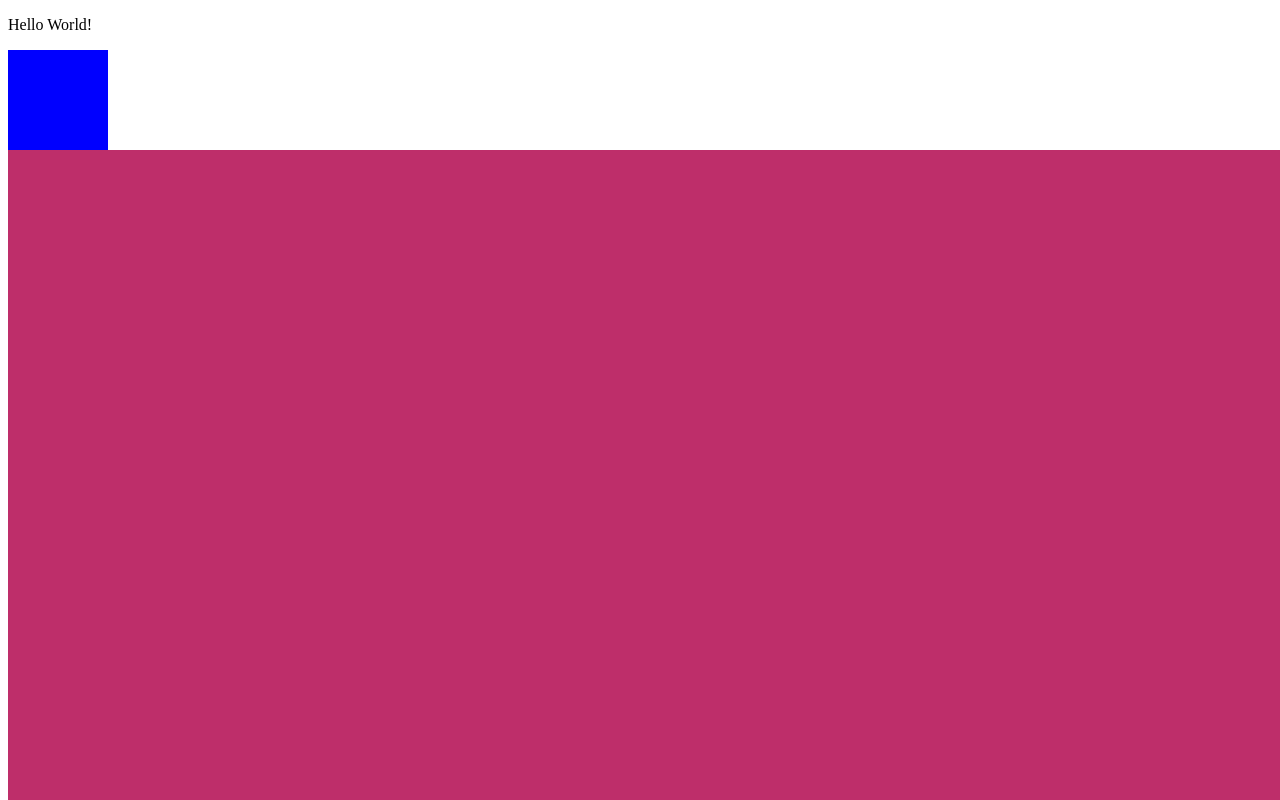
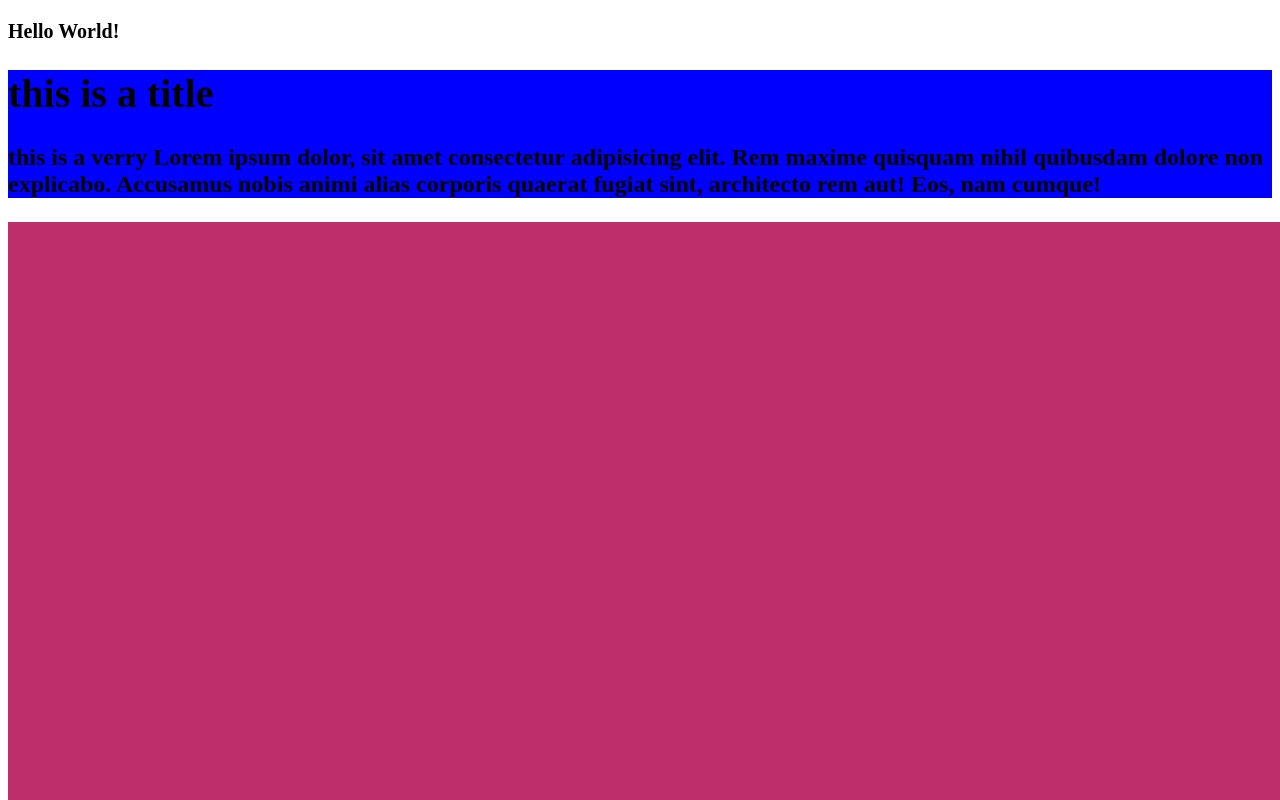
Before and after one commit to simretB05/MeasurementUnits, a plain HTML site: page index.html in a window 1280 px wide. Shown: the top 800 px of the page. Drawn offline with Linux system fonts and the light colour scheme; files whose address does not match are found by name.

Commit message:
added em and rem units

```diff
--- a/css/style.css
+++ b/css/style.css
@@ -1,7 +1,15 @@
+html {
+  font-size: 20px;
+  font-weight: 900;
+}
+h1 {
+  font-size: 2rem;
+}
 #id-1 {
   background-color: blue;
-  width: 100px;
-  height: 100px;
+  width: 100%;
+  height: 100%;
+  font-size: 1.2rem;
 }
 #id-2 {
   background-color: rgb(190, 46, 106);
@@ -43,3 +51,6 @@
   width: 50%;
   height: 50%;
 }
+
+p {
+}
--- a/index.html
+++ b/index.html
@@ -16,13 +16,21 @@
   </head>
   <body>
     <p>Hello World!</p>
-    <div id="id-1"></div>
+    <div id="id-1">
+      <h1>this is a title</h1>
+      <p>
+        this is a verry Lorem ipsum dolor, sit amet consectetur adipisicing
+        elit. Rem maxime quisquam nihil quibusdam dolore non explicabo.
+        Accusamus nobis animi alias corporis quaerat fugiat sint, architecto rem
+        aut! Eos, nam cumque!
+      </p>
+    </div>
     <div id="id-2"></div>
     <div id="id-3"></div>
     <div id="id-4"></div>
     <div id="id-5"></div>
     <div id="id-6"></div>
-    <div id="id-7"></div>
+    <div id="id-7">load factor</div>
     <div id="id-8"></div>
   </body>
 </html>
```
